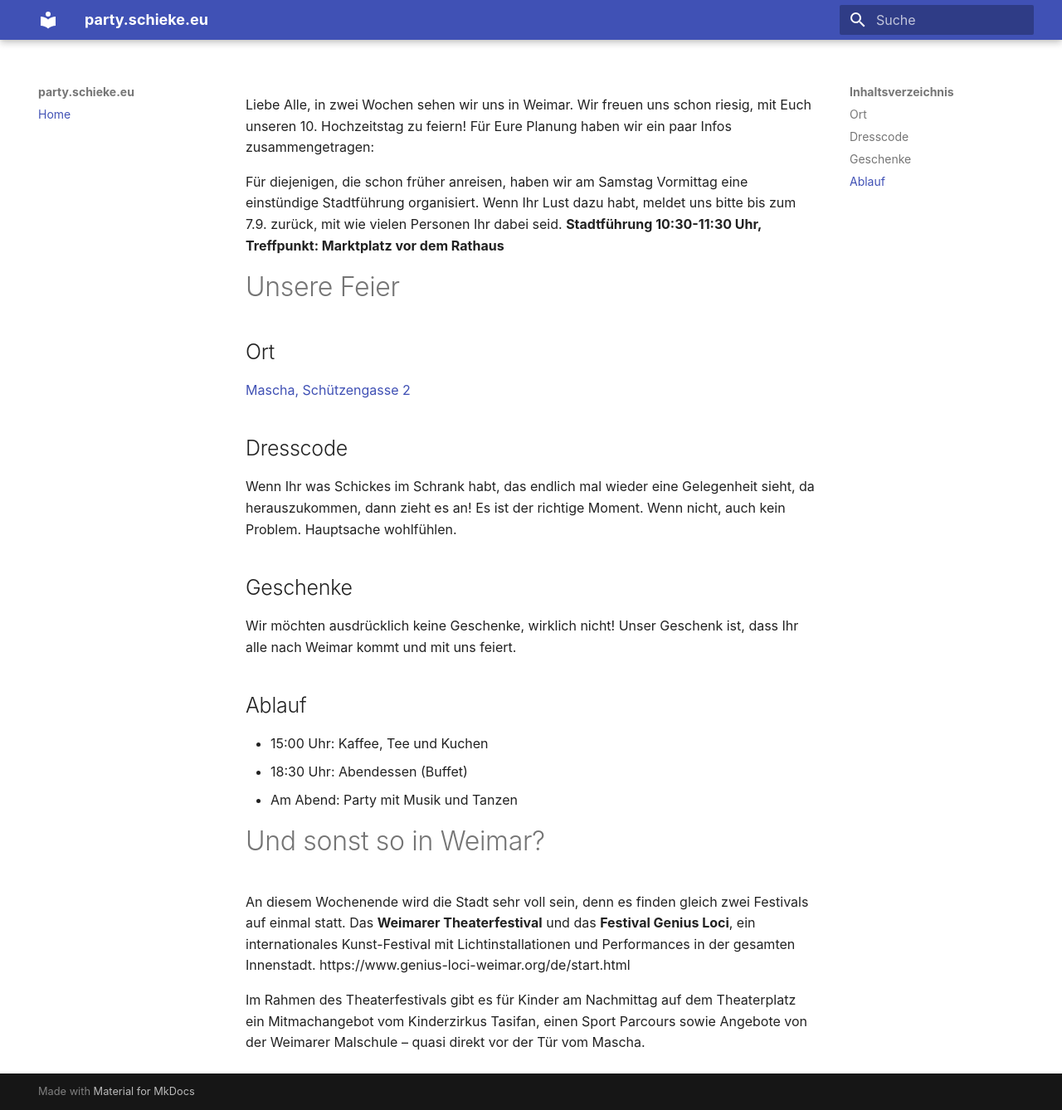
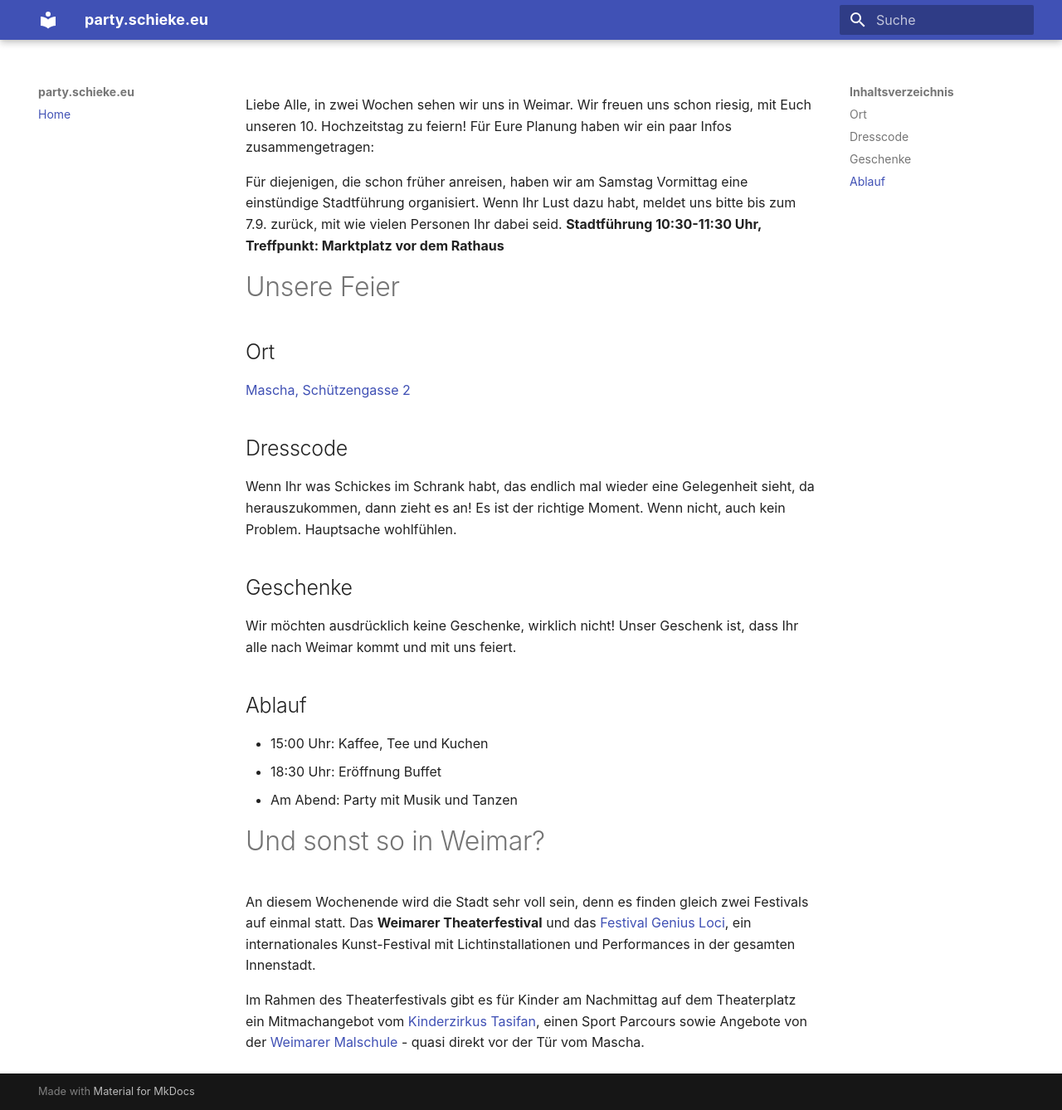
Before and after one commit to fbim-genosr/party, an MkDocs documentation site: the page built from docs/index.md, in a window 1280 px wide and 1338 px high. Shown: the whole window at 83% size. Built offline with MkDocs 1.6.1 and Material for MkDocs 9.7.7, drawn with Linux system fonts in a browser that asks for light colours.

Commit message:
add some links

```diff
--- a/docs/index.md
+++ b/docs/index.md
@@ -20,11 +20,11 @@ Wir möchten ausdrücklich keine Geschenke, wirklich nicht! Unser Geschenk ist,
 
 ## Ablauf
 - 15:00 Uhr: Kaffee, Tee und Kuchen
-- 18:30 Uhr: Abendessen (Buffet)
+- 18:30 Uhr: Eröffnung Buffet
 - Am Abend: Party mit Musik und Tanzen
 
 # Und sonst so in Weimar?
-An diesem Wochenende wird die Stadt sehr voll sein, denn es finden gleich zwei Festivals auf einmal statt. Das __Weimarer Theaterfestival__ und das __Festival Genius Loci__, ein internationales Kunst-Festival mit Lichtinstallationen und Performances in der gesamten Innenstadt.
-https://www.genius-loci-weimar.org/de/start.html
+An diesem Wochenende wird die Stadt sehr voll sein, denn es finden gleich zwei Festivals auf einmal statt. Das __Weimarer Theaterfestival__ und das [Festival Genius Loci](https://www.genius-loci-weimar.org), ein internationales Kunst-Festival mit Lichtinstallationen und Performances in der gesamten Innenstadt.
 
-Im Rahmen des Theaterfestivals gibt es für Kinder am Nachmittag auf dem Theaterplatz ein Mitmachangebot vom Kinderzirkus Tasifan, einen Sport Parcours sowie Angebote von der Weimarer Malschule – quasi direkt vor der Tür vom Mascha.
+
+Im Rahmen des Theaterfestivals gibt es für Kinder am Nachmittag auf dem Theaterplatz ein Mitmachangebot vom [Kinderzirkus Tasifan](https://tasifan.de/), einen Sport Parcours sowie Angebote von der [Weimarer Malschule](https://www.malschule-weimar.de) - quasi direkt vor der Tür vom Mascha.
```
